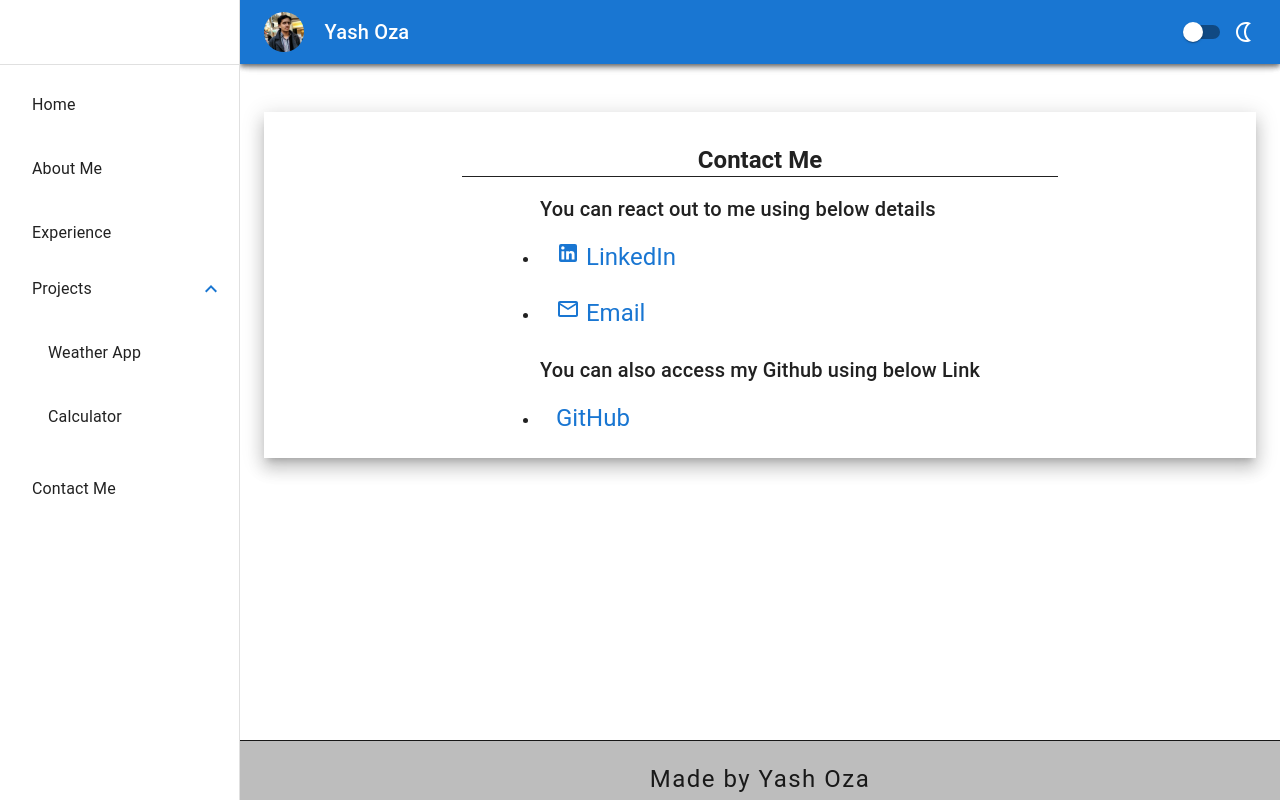
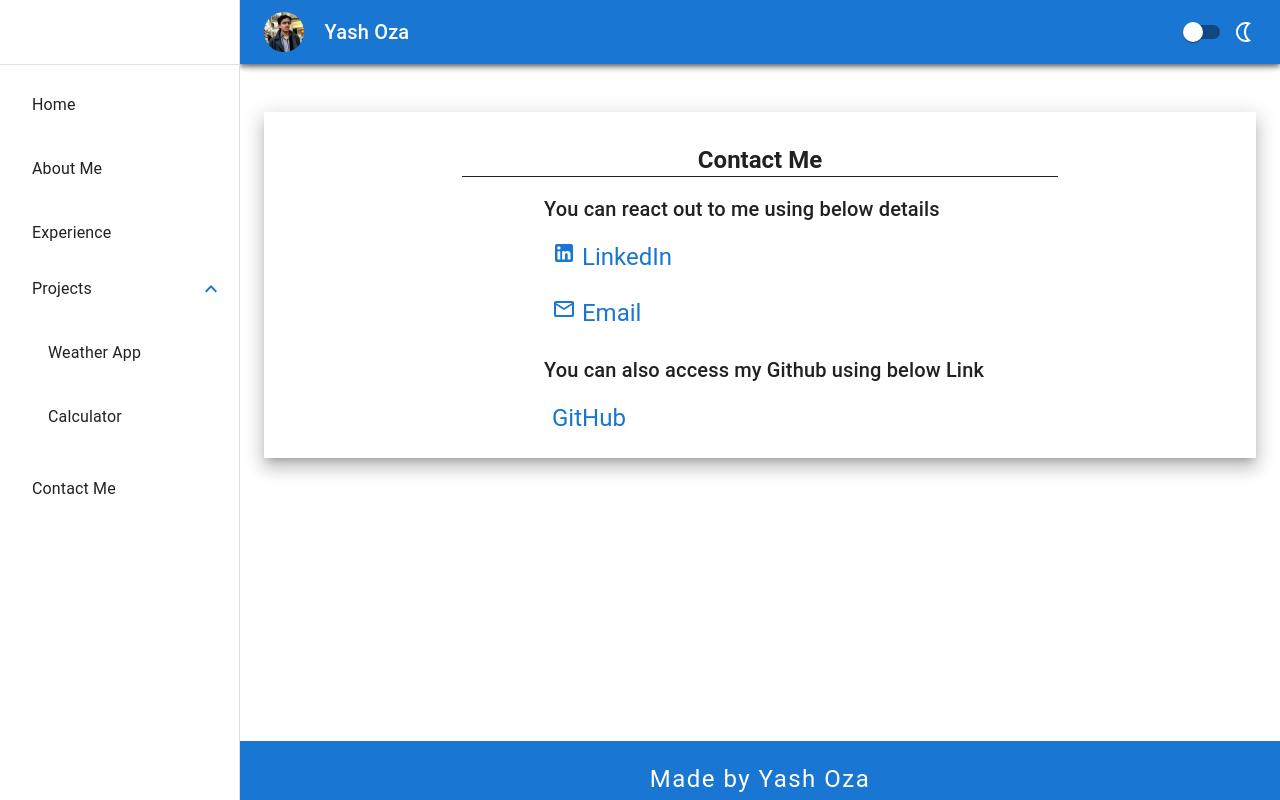
Before and after one commit to yoza13/sample-typescript, a React app: page /contact-me in a window 1280 px wide. Built offline with nearby package versions, Linux system fonts and the light colour scheme.

Commit message:
add routing logic

```diff
--- a/src/components/Calculator/Calculator.jsx
+++ b/src/components/Calculator/Calculator.jsx
@@ -1,10 +1,12 @@
 import { Box, Stack, Container, Card, CardHeader } from "@mui/material";
-import React, { useState } from "react";
+import React, { useContext, useState } from "react";
+import AppContext from "../../ApplicationContext";
 import { useStyles } from "../../useStyles";
 import ButtonPanel from "./ButtonPanel";
 
 export default function Calculator() {
-  const classes = useStyles();
+  const { isDarkTheme } = useContext(AppContext);
+  const classes = useStyles({ isDarkTheme });
   const [value, setValue] = useState("0");
   const [addedValues, setAddedValues] = useState([]);
   const [operator, setOperator] = useState();
--- a/src/components/ContactMe.jsx
+++ b/src/components/ContactMe.jsx
@@ -11,11 +11,13 @@ import {
 } from "@mui/material";
 import LinkedInIcon from "@mui/icons-material/LinkedIn";
 import EmailOutlinedIcon from "@mui/icons-material/EmailOutlined";
-import React from "react";
+import React, { useContext } from "react";
 import { useStyles } from "../useStyles";
+import AppContext from "../ApplicationContext";
 
 export default function ContactMe() {
-  const classes = useStyles();
+  const { isDarkTheme } = useContext(AppContext);
+  const classes = useStyles({ isDarkTheme });
   return (
     <Container className={classes.appContainer}>
       <Box className={classes.contentBox}>
@@ -34,11 +36,15 @@ export default function ContactMe() {
         </Slide>
         <Stack sx={{ alignItems: "center" }}>
           <Box className="cotact-me">
-            <Typography variant="h6" variantMapping={{ h6: "h2" }}>
+            <Typography
+              variant="h6"
+              variantMapping={{ h6: "h2" }}
+              sx={{ pl: 1 }}
+            >
               You can react out to me using below details
             </Typography>
-            <List component="ul" className={classes.listStyleDisc}>
-              <ListItem button={false} className={classes.listAsItem}>
+            <List component="ul">
+              <ListItem button={false}>
                 <Link
                   href="https://www.linkedin.com/in/yash-oza"
                   underline="none"
@@ -48,7 +54,7 @@ export default function ContactMe() {
                   </Typography>
                 </Link>
               </ListItem>
-              <ListItem button={false} className={classes.listAsItem}>
+              <ListItem button={false}>
                 <Link href="mailto:yashmichael@gmail.com" underline="none">
                   <Typography variant="h5" gutterBottom={true}>
                     <EmailOutlinedIcon /> Email
@@ -56,11 +62,15 @@ export default function ContactMe() {
                 </Link>
               </ListItem>
             </List>
-            <Typography variant="h6" variantMapping={{ h6: "h2" }}>
+            <Typography
+              variant="h6"
+              variantMapping={{ h6: "h2" }}
+              sx={{ pl: 1 }}
+            >
               You can also access my Github using below Link
             </Typography>
-            <List component="ul" className={classes.listStyleDisc}>
-              <ListItem button={false} className={classes.listAsItem}>
+            <List component="ul">
+              <ListItem button={false}>
                 <Link href="https://github.com/yoza13" underline="none">
                   <Typography variant="h5" gutterBottom={true}>
                     GitHub
--- a/src/components/Experience.jsx
+++ b/src/components/Experience.jsx
@@ -1,4 +1,4 @@
-import React, { useState } from "react";
+import React, { useContext, useState } from "react";
 import Card from "@mui/material/Card";
 import CardHeader from "@mui/material/CardHeader";
 import CardMedia from "@mui/material/CardMedia";
@@ -35,6 +35,7 @@ import {
 } from "@mui/material";
 import expData from "../content/experience.json";
 import { useStyles } from "../useStyles";
+import AppContext from "../ApplicationContext";
 
 export default function Experience() {
   const [openResp, setOpenResp] = useState([]);
@@ -51,7 +52,8 @@ export default function Experience() {
     if (alt === "ADP") return adp;
     if (alt === "apple") return Apple;
   };
-  const classes = useStyles();
+  const { isDarkTheme } = useContext(AppContext);
+  const classes = useStyles({ isDarkTheme });
 
   return (
     <Container className={classes.appContainer}>
--- a/src/components/Footer.jsx
+++ b/src/components/Footer.jsx
@@ -1,10 +1,12 @@
 import { Typography } from "@mui/material";
 import { Container } from "@mui/system";
-import React from "react";
+import React, { useContext } from "react";
+import AppContext from "../ApplicationContext";
 import { useStyles } from "../useStyles";
 
 export default function Footer() {
-  const classes = useStyles();
+  const { isDarkTheme } = useContext(AppContext);
+  const classes = useStyles({ isDarkTheme });
   return (
     <Container className={classes.footer}>
       <Typography
--- a/src/components/WeatherApp/WeatherSearch.jsx
+++ b/src/components/WeatherApp/WeatherSearch.jsx
@@ -9,8 +9,8 @@ import {
   Stack,
   TextField,
 } from "@mui/material";
-import * as React from "react";
-import { useState } from "react";
+import React, { useContext, useState } from "react";
+import AppContext from "../../ApplicationContext";
 import { useStyles } from "../../useStyles";
 import TemperatureDetails from "./TemperatureDetails";
 
@@ -20,7 +20,8 @@ export const WeatherSearch = () => {
   const [zip, setZip] = useState("");
   const [temperature, setTemperature] = useState({});
   const [isError, setIsError] = useState(false);
-  const classes = useStyles();
+  const { isDarkTheme } = useContext(AppContext);
+  const classes = useStyles({ isDarkTheme });
   const api_key = "356ff24d62590793f00f5de022e88895";
   const callApi = () => {
     let queryParam = [];
--- a/src/useStyles.js
+++ b/src/useStyles.js
@@ -2,6 +2,7 @@ import { createTheme } from "@mui/material";
 import { makeStyles } from "@mui/styles";
 
 const theme = createTheme();
+console.log(theme);
 
 export const useStyles = makeStyles(() => ({
   drawerListItem: {
@@ -11,7 +12,11 @@ export const useStyles = makeStyles(() => ({
     [theme.breakpoints.up("sm")]: {
       marginLeft: "240px",
     },
-    width: "calc(100% - 240px)",
+    [theme.breakpoints.up("md")]: {
+      width: "calc(100% - 240px)",
+      maxWidth: "inherit",
+    },
+    width: "100%",
     maxWidth: "inherit",
   },
   homePageAvatar: {
@@ -67,7 +72,10 @@ export const useStyles = makeStyles(() => ({
   contentBox: {
     margin: "0 0 3rem 0",
     paddingTop: "2rem",
-    boxShadow: theme.shadows[11],
+    boxShadow: (props) =>
+      props.isDarkTheme
+        ? "0px 6px 7px -4px rgba(128,128,128,0.8),0px 11px 15px 1px rgba(128,128,128,0.8),0px 4px 20px 3px rgba(128,128,128,0.8)"
+        : theme.shadows[11],
     backgroundColor: theme.palette.mode,
   },
   listStyleDisc: {
@@ -126,7 +134,9 @@ export const useStyles = makeStyles(() => ({
   },
   footer: {
     borderTop: "1px solid",
-    backgroundColor: theme.palette.grey[400],
+    backgroundColor: (props) =>
+      props.isDarkTheme ? theme.palette.grey[900] : theme.palette.primary.main,
+    color: "#fff",
     textAlign: "center",
     padding: "20px",
     position: "fixed",
```
